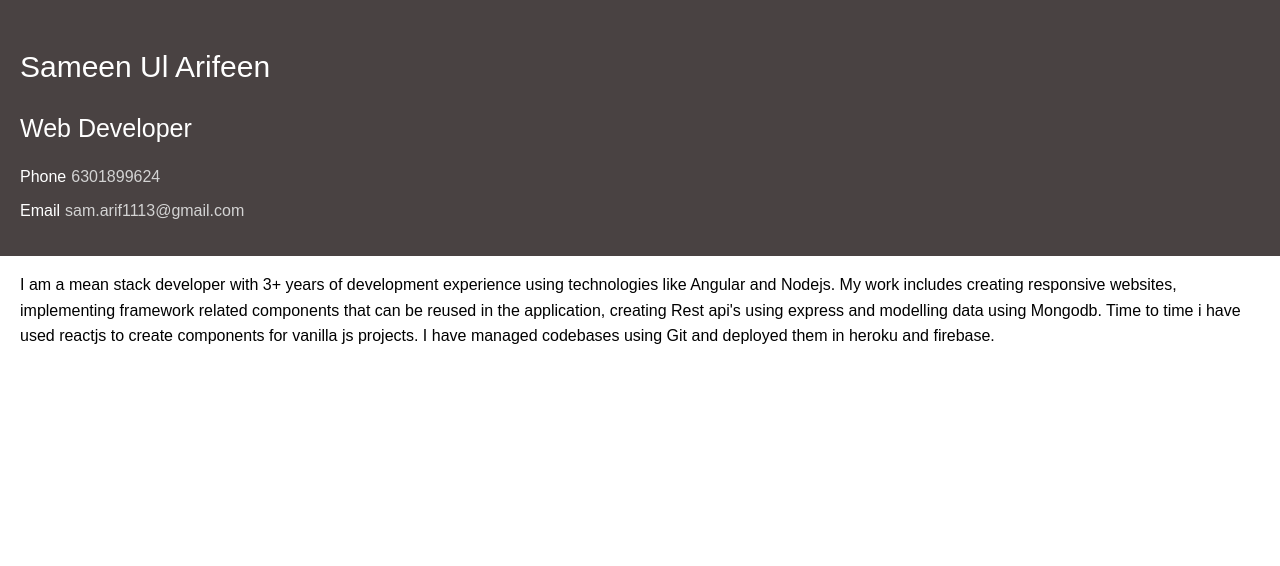
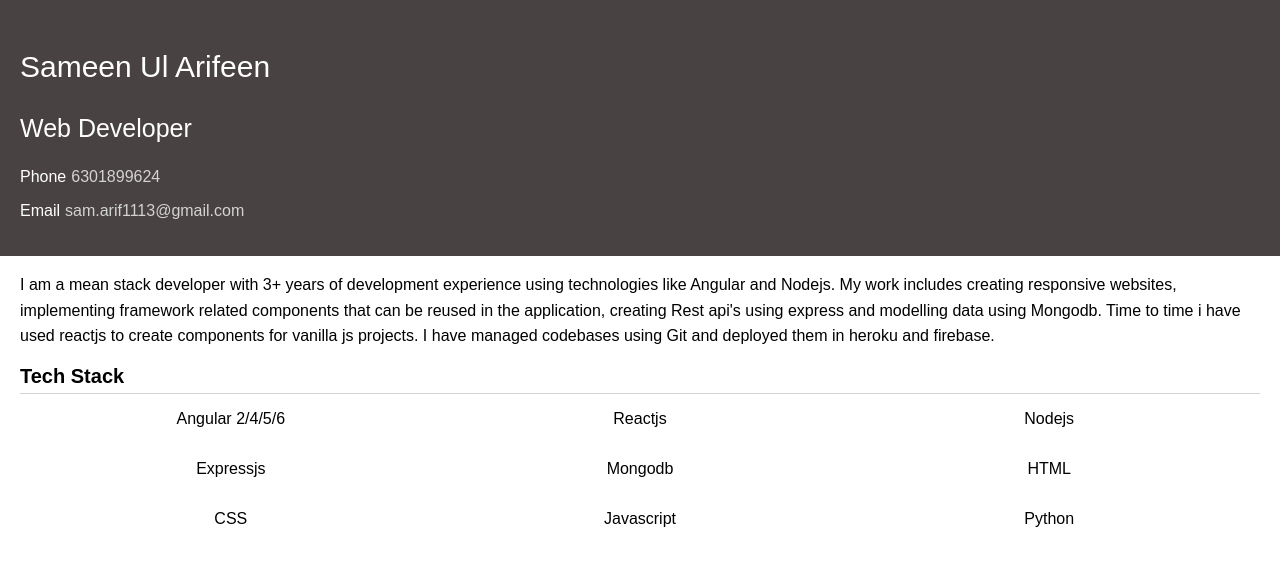
Before and after one commit to arifeeen/react-portfolio, a React app: page / in a window 1280 px wide. Shown: the top 566 px of the page. Built offline with nearby package versions, Linux system fonts and the light colour scheme.

Commit message:
added tech stack

```diff
--- a/src/App.js
+++ b/src/App.js
@@ -1,6 +1,7 @@
 import React, { Component, Fragment } from 'react';
 import Intro from './intro/Intro';
 import Overall from './overall/Overall';
+import Tech from './tech-stack/Tech';
 
 class App extends Component {
   render() {
@@ -11,6 +12,7 @@ class App extends Component {
 
       <Intro></Intro>
       <Overall></Overall>
+      <Tech></Tech>
       </Fragment>
 
     );
--- a/src/tech-stack/Tech.css
+++ b/src/tech-stack/Tech.css
@@ -0,0 +1,27 @@
+.tech {
+    font-weight: bold;
+    font-size: 20px;
+    margin-left: 20px;
+    margin-right:20px;
+    padding-bottom: 5px;
+    border-bottom: 1px solid lightgray;
+    text-align: center;
+}
+
+.grid {
+    display: grid;
+    margin-left: 20px;
+    margin-right:20px;
+    grid-template-columns: 45% 45%;
+    text-align: center;
+    justify-content: center;
+}
+
+@media (min-width: 480px) {
+    .tech{
+        text-align: left;
+    }
+    .grid {
+        grid-template-columns: 33% 33% 33%;
+    }
+}
--- a/src/tech-stack/Tech.js
+++ b/src/tech-stack/Tech.js
@@ -0,0 +1,45 @@
+import React, {Fragment} from 'react';
+import classes from './Tech.css';
+const Tech = () => {
+  return (
+      <Fragment>
+          <div className={classes.tech}>
+            Tech Stack
+          </div>
+
+          <div className={classes.grid}>
+            <p>
+            Angular 2/4/5/6
+            </p>
+            <p>
+            Reactjs
+            </p>
+            <p>
+            Nodejs
+            </p>
+            <p>
+              Expressjs
+            </p>
+            <p>
+              Mongodb
+            </p>
+            <p>
+              HTML
+            </p>
+            <p>
+              CSS
+            </p>
+            <p>
+              Javascript
+            </p>
+            <p>
+              Python
+            </p>
+          </div>
+
+      </Fragment>
+  )
+}
+
+
+export default Tech;
```
